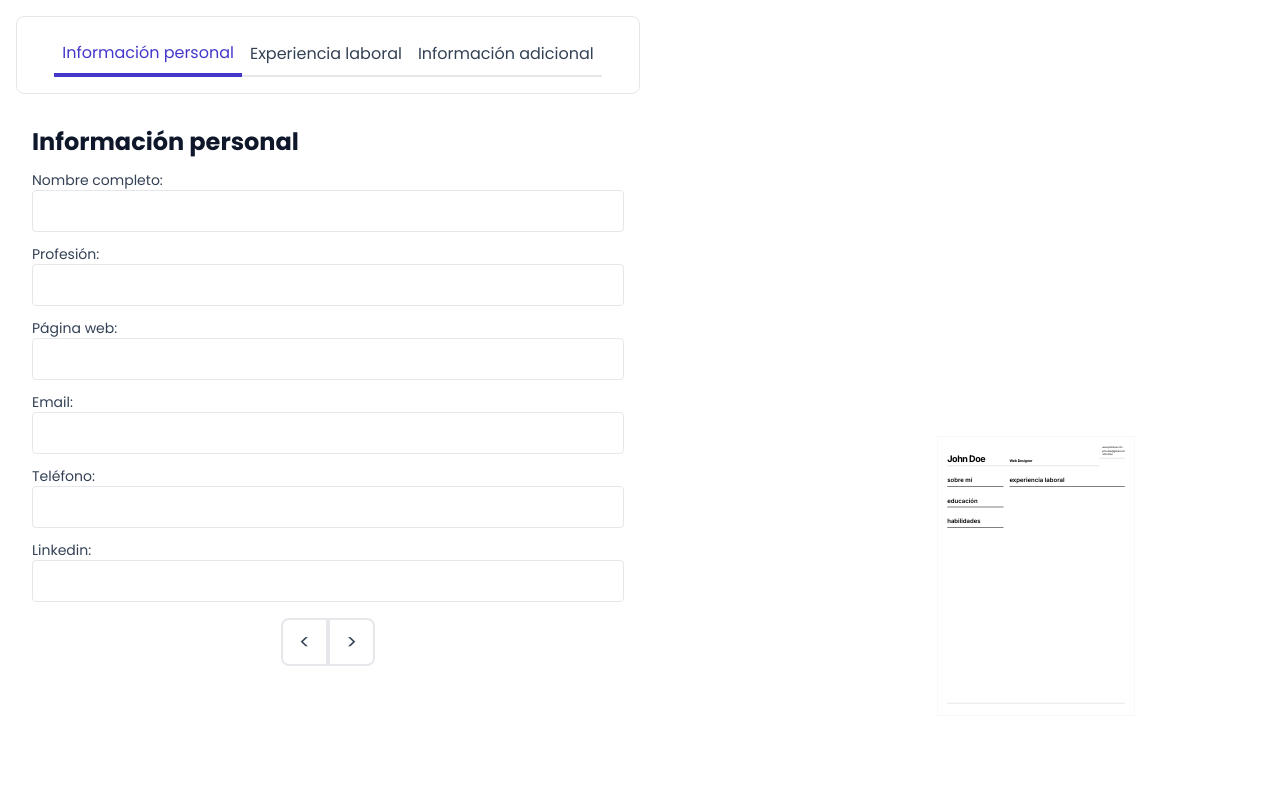
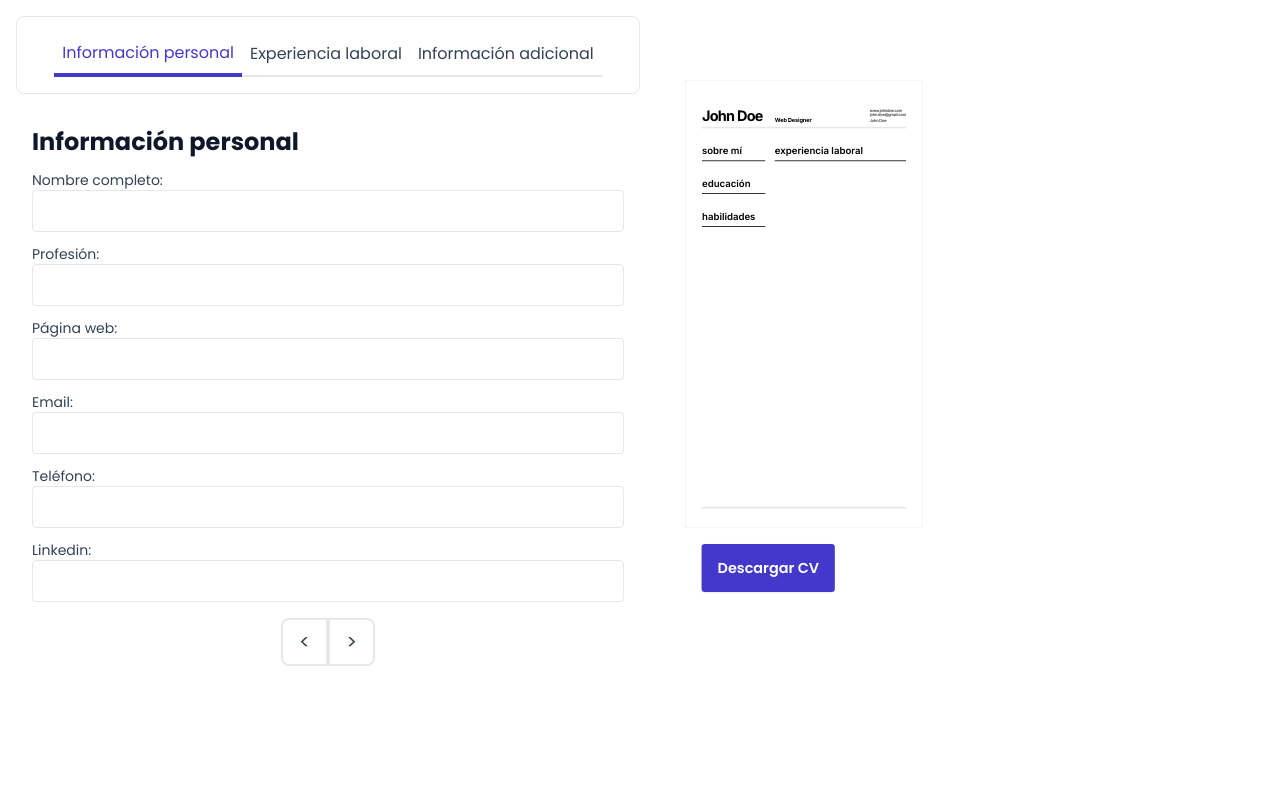
Before and after one commit to RdrBux/cv-application, a React (Create React App) app: page / in a window 1280 px wide. Shown: the top 800 px of the page. Built offline with nearby package versions, Linux system fonts and the light colour scheme; the HTML template or start-up script is replaced by a standard one.

Commit message:
Adapt preview of CVs to screen sizes

```diff
--- a/src/components/Cv.js
+++ b/src/components/Cv.js
@@ -31,7 +31,7 @@ export class Cv extends Component {
     });
 
     return (
-      <div className="font-inter text-black p-10 border grid grid-cols-3 w-[792px] h-[1120px] scale-[25%]">
+      <div className="font-inter text-black p-10 border grid grid-cols-3 w-full h-[1120px]">
         <div className="flex flex-col justify-between">
           <div>
             <div className="font-bold text-4xl leading-8 border-b-4 pb-3 h-20 flex flex-col justify-end tracking-tighter pr-3">
@@ -73,7 +73,7 @@ export class Cv extends Component {
               <div className="font-bold text-sm leading-3 border-b-4 pb-3 h-20 w-full flex flex-col justify-end tracking-tight px-3">
                 <p className="">{personal.profession || 'Web Designer'}</p>
               </div>
-              <div className="border-b-4 pb-3 h-full h-20 flex flex-col gap-1 justify-end text-[10px] leading-[0.88em] tracking-tighter pl-3">
+              <div className="border-b-4 pb-3 h-20 flex flex-col gap-1 justify-end text-[10px] leading-[0.88em] tracking-tighter pl-3">
                 <div>{personal.webpage || 'www.johndoe.com'}</div>
                 <div>{personal.mail || 'john.doe@gmail.com'}</div>
                 <div>{personal.linkedin || 'John Doe'}</div>
--- a/src/components/Form.js
+++ b/src/components/Form.js
@@ -286,7 +286,7 @@ export class Form extends Component {
               </div>
             </div>
           </div>
-          <div className="flex justify-center text-xl text-slate-700 mt-4">
+          <div className="flex justify-center text-xl text-slate-700 my-4">
             <button
               className="px-4 py-2 border-2 rounded-l-lg hover:bg-slate-100"
               onClick={() =>
@@ -305,12 +305,13 @@ export class Form extends Component {
             </button>
           </div>
         </div>
-        <div className="lg:w-1/2">
+        <div className="lg:w-1/2 lg:px-4 max-h-screen">
+          <div className="scale-[40%] -translate-x-1/4 -translate-y-1/4">
             <Cv state={this.state} ref={(el) => (this.componentRef = el)} />
             <ReactToPrint
               trigger={() => {
                 return (
-                <button className="ml-4 p-4 rounded-lg mt-4 text-sm font-semibold text-white bg-indigo-700 shadow hover:bg-indigo-900">
+                  <button className="ml-10 p-10 rounded-lg mt-10 text-4xl font-semibold text-white bg-indigo-700 shadow hover:bg-indigo-900">
                     Descargar CV
                   </button>
                 );
@@ -319,6 +320,7 @@ export class Form extends Component {
             />
           </div>
         </div>
+      </div>
     );
   }
 }
```
Lines whose indentation alone changed are shown as unchanged.
